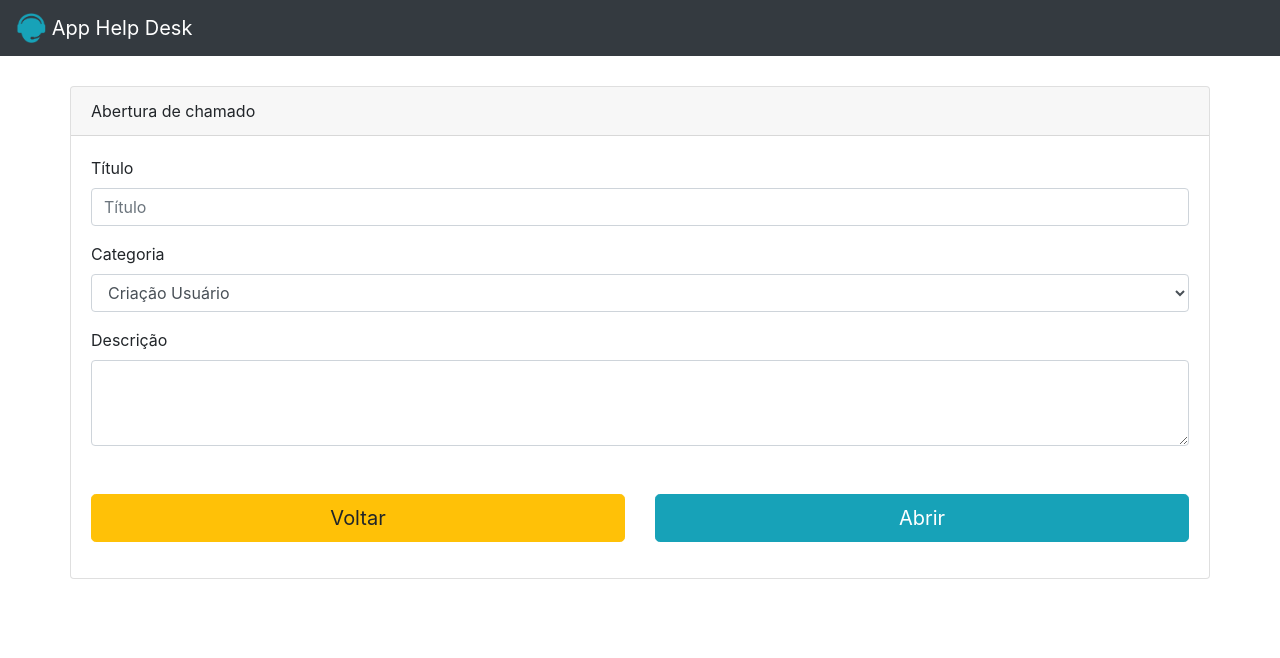
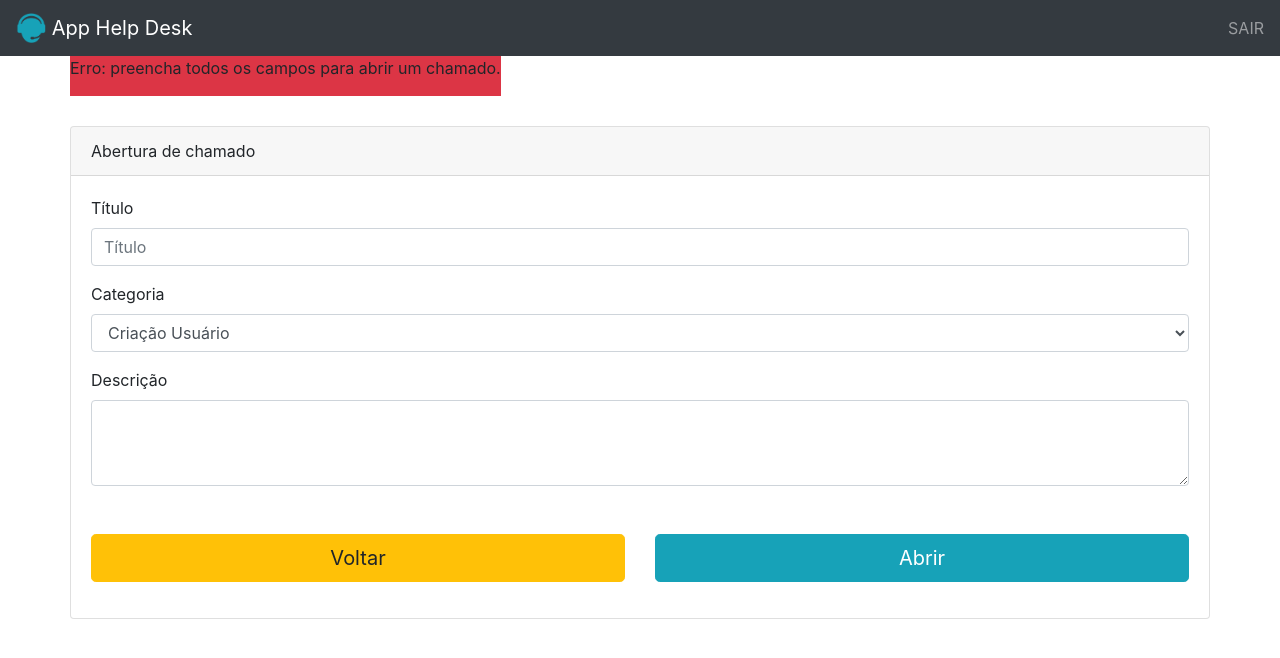
Before and after one commit to douglas-anjos-prog/helpdesk_app, a PHP site: page /abrir_chamado.php?chamado=erro in a window 1280 px wide. Shown: the top 658 px of the page. Run offline with PHP 8.4, Linux system fonts and the light colour scheme; the visitor is signed in with stand-in values (Sample User, id 1).

Commit message:
implementando validação do chamado e inserindo logout de sessão

```diff
--- a/abrir_chamado.php
+++ b/abrir_chamado.php
@@ -20,14 +20,30 @@ require_once "validador_acesso.php"
   <body>
 
     <nav class="navbar navbar-dark bg-dark">
-      <a class="navbar-brand" href="#">
+      <a class="navbar-brand" href="home.php">
         <img src="logo.png" width="30" height="30" class="d-inline-block align-top" alt="">
         App Help Desk
       </a>
+      <ul class="navbar-nav">
+        <li class="nav-item">
+          <a class="nav-link" href="logoff.php">SAIR</a>
+        </li>
+      </ul>
     </nav>
 
     <div class="container">
       <div class="row">
+            <?php
+              if(isset($_GET['chamado']) && $_GET['chamado'] == 'aberto'){ ?>
+                <div class="bg-success">
+                  <p><span>Chamado aberto com sucesso!.</span></p>
+                </div>
+            <?php }
+              elseif (isset($_GET['chamado']) && $_GET['chamado'] == 'erro'){?>
+                <div class="bg-danger">
+                  <p><span>Erro: preencha todos os campos para abrir um chamado.</span></p>
+                </div>
+            <?php }?>
 
         <div class="card-abrir-chamado">
           <div class="card">
@@ -38,15 +54,15 @@ require_once "validador_acesso.php"
               <div class="row">
                 <div class="col">
 
-                  <form>
+                  <form method="post" action="registra_chamado.php">
                     <div class="form-group">
                       <label>Título</label>
-                      <input type="text" class="form-control" placeholder="Título">
+                      <input name="titulo"type="text" class="form-control" placeholder="Título">
                     </div>
 
                     <div class="form-group">
                       <label>Categoria</label>
-                      <select class="form-control">
+                      <select name="categoria"class="form-control">
                         <option>Criação Usuário</option>
                         <option>Impressora</option>
                         <option>Hardware</option>
@@ -57,12 +73,12 @@ require_once "validador_acesso.php"
 
                     <div class="form-group">
                       <label>Descrição</label>
-                      <textarea class="form-control" rows="3"></textarea>
+                      <textarea name="descricao" class="form-control" rows="3"></textarea>
                     </div>
 
                     <div class="row mt-5">
                       <div class="col-6">
-                        <button class="btn btn-lg btn-warning btn-block" type="submit">Voltar</button>
+                        <a class="btn btn-lg btn-warning btn-block" href="home.php">Voltar</a>
                       </div>
 
                       <div class="col-6">
--- a/valida_login.php
+++ b/valida_login.php
@@ -16,6 +16,9 @@ foreach($usuarios_app as $user){
 if($usuario_atenticado){
     echo 'Usuário autenticado';
     $_SESSION['autenticado'] = 'SIM';
+    $_SESSION['x'] = 'um valor';
+    $_SESSION['y'] = 'outro valor';
+    header('Location: home.php');
 } else {
     $_SESSION['autenticado'] = 'NAO';
     header('Location: index.php?login=erro');
```
Also changed, not shown: consultar_chamado.php (+6 -1 lines), home.php (+7 -0 lines), logoff.php (added, +20 -0 lines), registra_chamado.php (added, +31 -0 lines), 1 other file.
